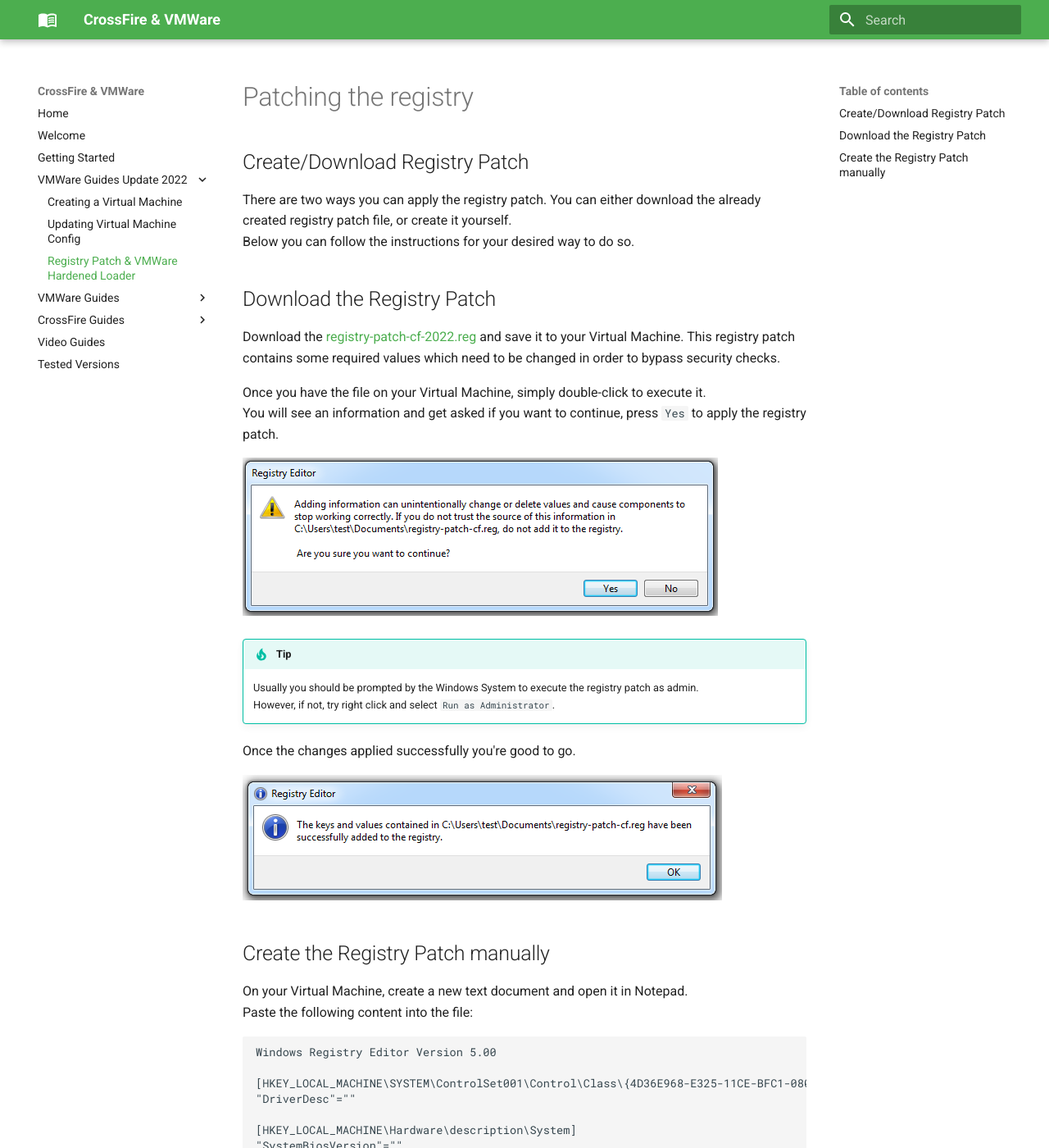
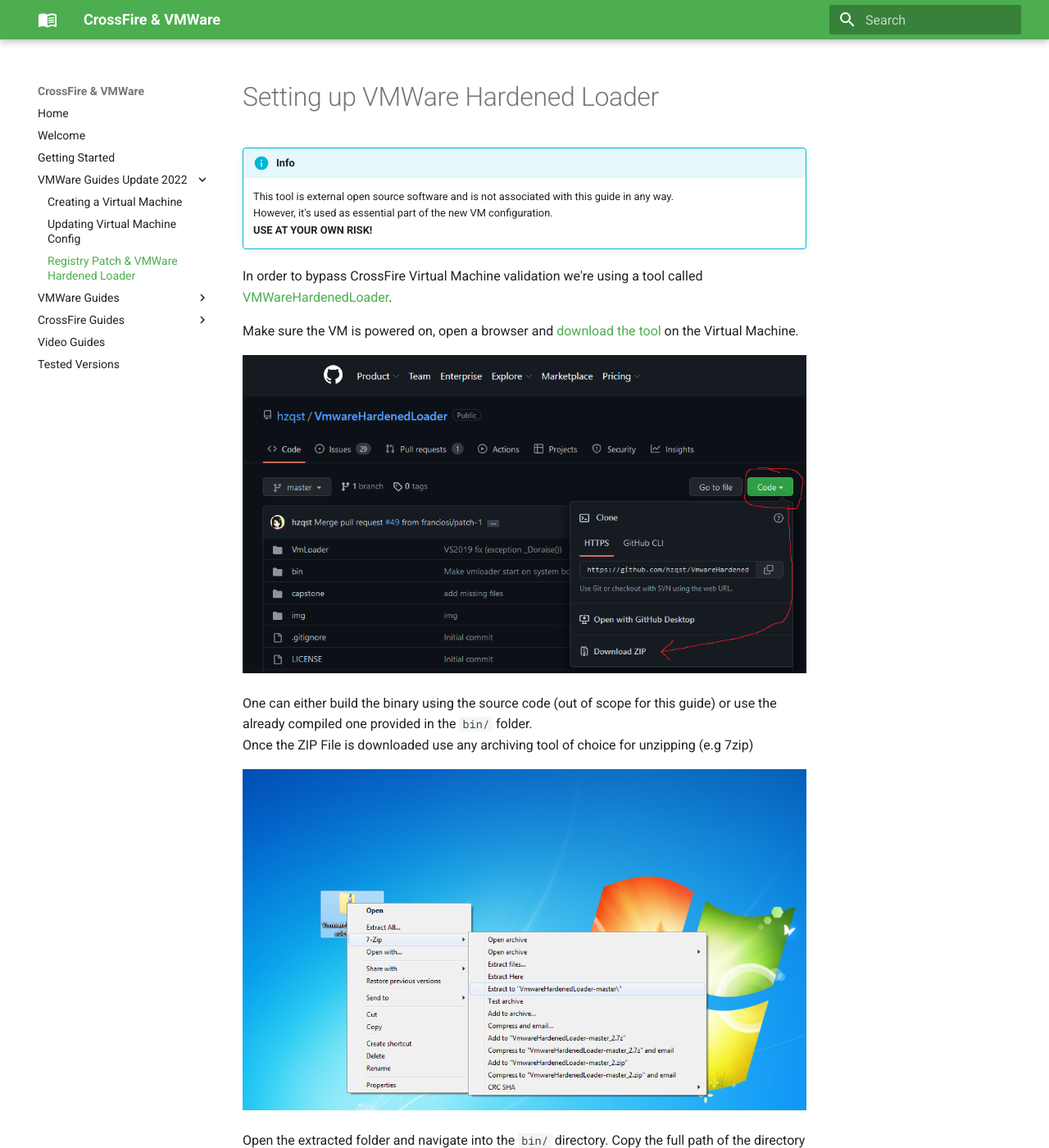
Before and after one commit to cfna/vmware-docs, an MkDocs documentation site: the page built from pages/vmware-2022/vmhl_configuration.md, in a window 1280 px wide and 1400 px high. Shown: the whole window at 82% size. Built offline with MkDocs 1.6.1 and Material for MkDocs 9.7.7, drawn with Linux system fonts in a browser that asks for light colours; some of the changed text lies outside the part shown.

Commit message:
Update documentation for new instructions

````diff
--- a/pages/vmware-2022/vmhl_configuration.md
+++ b/pages/vmware-2022/vmhl_configuration.md
@@ -1,81 +1,38 @@
-# Patching the registry
-
-## Create/Download Registry Patch
-
-There are two ways you can apply the registry patch. You can either download the already created registry patch file, or create it yourself.
-Below you can follow the instructions for your desired way to do so.
-
-## Download the Registry Patch
-
-Download the [registry-patch-cf-2022.reg](https://github.com/cfna/vmware-docs/blob/master/patches/registry-patch-cf-2022.reg) and save it to your Virtual Machine.
-This registry patch contains some required values which need to be changed in order to bypass security checks.
-
-Once you have the file on your Virtual Machine, simply double-click to execute it.
-You will see an information and get asked if you want to continue, press `Yes` to apply the registry patch.
-
-![](../../img/registry-patch/registry-editor-warning.png)
-
-!!! tip
-    Usually you should be prompted by the Windows System to execute the registry patch as admin.
-    However, if not, try right click and select `Run as Administrator`.
-
-Once the changes applied successfully you're good to go.
-
-![](../../img/registry-patch/registry-editor-import-success.png)
-
-## Create the Registry Patch manually
-
-On your Virtual Machine, create a new text document and open it in Notepad.
-Paste the following content into the file:
-
-```
-Windows Registry Editor Version 5.00
-
-[HKEY_LOCAL_MACHINE\SYSTEM\ControlSet001\Control\Class\{4D36E968-E325-11CE-BFC1-08002BE10318}\0000]
-"DriverDesc"=""
-
-[HKEY_LOCAL_MACHINE\Hardware\description\System]
-"SystemBiosVersion"=""
-"VideoBiosVersion"=""
-
-[-HKEY_LOCAL_MACHINE\HARDWARE\ACPI\DSDT\VBOX__]
-```
-
-Now select `File -> Save As` and name your file `registry-patch-cf.reg`.
-
-!!! info
-    When saving the file, make sure to select `Save as type:` to use `All Files`.
-    Otherwise you will not be able to execute the registry patch.
-
-![](../../img/registry-patch/manual-save-as-sample.png)
-
-That's it. Now you can close your editor and search for the `registry-patch-cf.reg` file you just created and double-click to execute it.
-You will see an information and get asked if you want to continue, press `Yes` to apply the registry patch.
-
-![](../../img/registry-patch/registry-editor-warning.png)
-
-!!! tip
-    Usually you should be prompted by the Windows System to execute the registry patch as admin.
-    However, if not, try right click and select `Run as Administrator`.
-
-Once the changes applied successfully you're good to go.
-
-![](../../img/registry-patch/registry-editor-import-success.png)
-
-
-
 # Setting up VMWare Hardened Loader
 
 !!! info
     This tool is external open source software and is not associated with this guide in any way.
     However, it's used as essential part of the new VM configuration.
-    USE AT YOUR OWN RISK!
+    **USE AT YOUR OWN RISK!**
 
-In order to bypass CrossFire Virtual Machine validation we're installing a tool on the VM called [VMWareHardenedLoader](https://github.com/hzqst/VmwareHardenedLoader).
+In order to bypass CrossFire Virtual Machine validation we're using a tool called [VMWareHardenedLoader](https://github.com/hzqst/VmwareHardenedLoader).
 
-Once the Virtual Machine is started, open a browser and [download the tool](https://github.com/hzqst/VmwareHardenedLoader/archive/refs/heads/master.zip).
-You can either build the binary yourself or use the already compiled one provided in the `bin/` folder of the files you just downloaded.
+Make sure the VM is powered on, open a browser and [download the tool](https://github.com/hzqst/VmwareHardenedLoader/archive/refs/heads/master.zip) on the Virtual Machine.
 
-Right click `install.bat` and select `Run as Administrator`. If no error occur the window should dissapear after short execution.
+![](../../img/vmhl/vmhl-repo-download.png)
 
-That's it now you can proceed with installing and playing CrossFire.
+One can either build the binary using the source code (out of scope for this guide) or use the already compiled one provided in the `bin/` folder.
+Once the ZIP File is downloaded use any archiving tool of choice for unzipping (e.g 7zip)
+
+![](../../img/vmhl/extract-vmhl.png)
+
+Open the extracted folder and navigate into the `bin/` directory. Copy the full path of the directory as shown below.
+
+![](../../img/vmhl/cmd-copy-path.png)
+
+Once the path is copied go to the start menu and open a `CMD` Window. **Make sure it's executed as Administrator.**
+
+![](../../img/vmhl/cmd-run-as-admin.png)
+
+Inside the terminal use `cd ` in combination with the copied path to change the directory.
+
+!!! info
+    In case pasting using `Ctrl+V` isn't working try `Right Click into the Window -> Paste`
+
+![](../../img/vmhl/cmd-cd.png)
+
+Execute the `install.bat`. After the setup completed one should see a success message in the terminal.
+
+![](../../img/vmhl/cmd-vmhl-install.png)
+
+The setup is now completed and CrossFire is able to run on the Virtual Machine.
````
Also changed, not shown: pages/vmware-2022/registry_patch.md (added, +63 -0 lines), pages/img/vmhl/cmd-cd.png (added), pages/img/vmhl/cmd-copy-path.png (added), pages/img/vmhl/cmd-run-as-admin.png (added), pages/img/vmhl/cmd-vmhl-install.png (added), pages/img/vmhl/extract-vmhl.png (added), pages/img/vmhl/setup-registry-patch.png (added), pages/img/vmhl/vmhl-repo-download.png (added).
